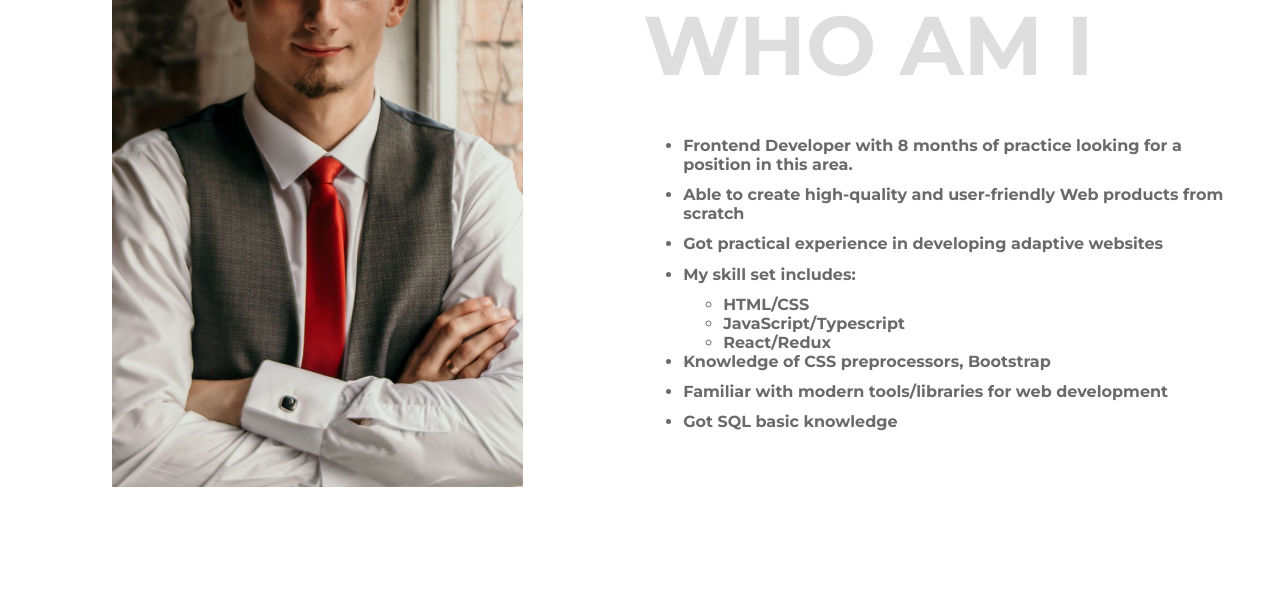
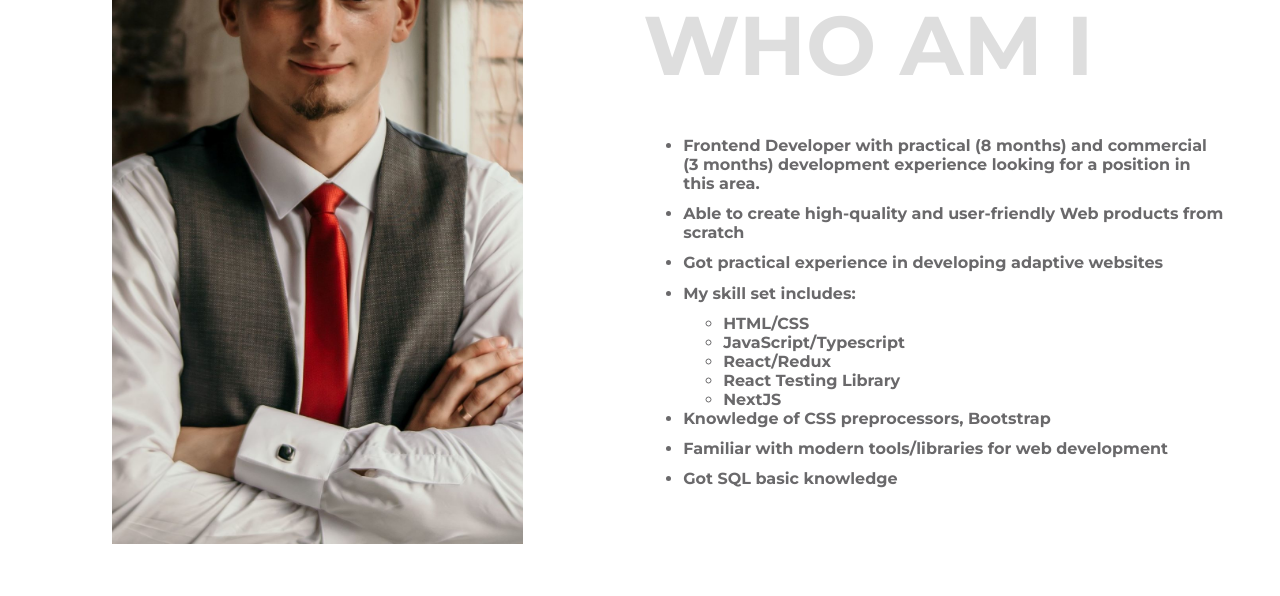
Before and after one commit to rostyslav-horytskyi/site_portfolio, a plain HTML site: page index.html in a window 1280 px wide. Shown: the part 1660-2256 px from the top of the page. Drawn offline with nearby package versions, Linux system fonts and the light colour scheme; files whose address does not match are found by name.

Commit message:
change text

```diff
--- a/index.html
+++ b/index.html
@@ -204,7 +204,7 @@
           <h2 class="about_bigtitle">who am i</h2>
           <div class="about_text">
             <ul>
-              <li class="list_item">Frontend Developer with 8 months of practice looking for a position in this area.</li>
+              <li class="list_item">Frontend Developer with practical (8 months) and commercial (3 months) development experience looking for a position in this area.</li>
               <li class="list_item">Able to create high-quality and user-friendly Web products from scratch</li>
               <li class="list_item">Got practical experience in developing adaptive websites</li>
               <li class="list_item">My skill set includes:</li>
@@ -212,6 +212,8 @@
                   <li>HTML/CSS</li>
                   <li>JavaScript/Typescript</li>
                   <li>React/Redux</li>
+                  <li>React Testing Library</li>
+                  <li>NextJS</li>
                 </ul>
               <li class="list_item">Knowledge of CSS preprocessors, Bootstrap</li>
               <li class="list_item">Familiar with modern tools/libraries for web development</li>
```
